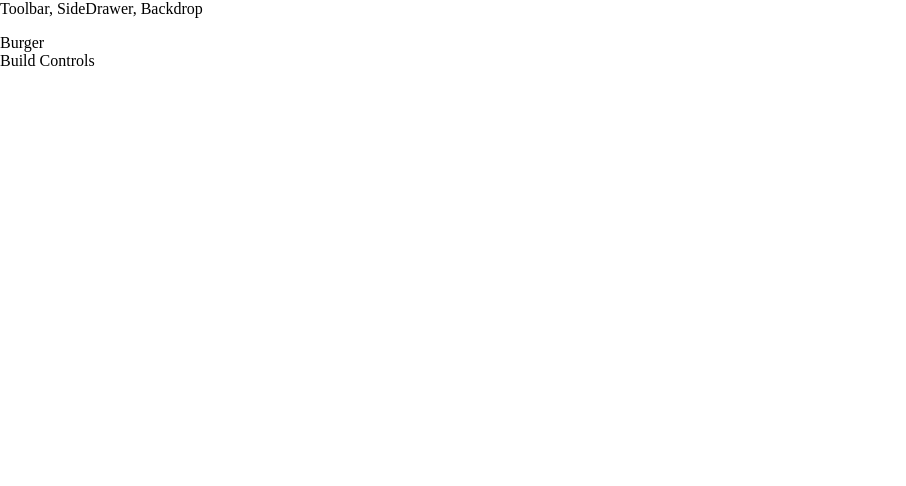
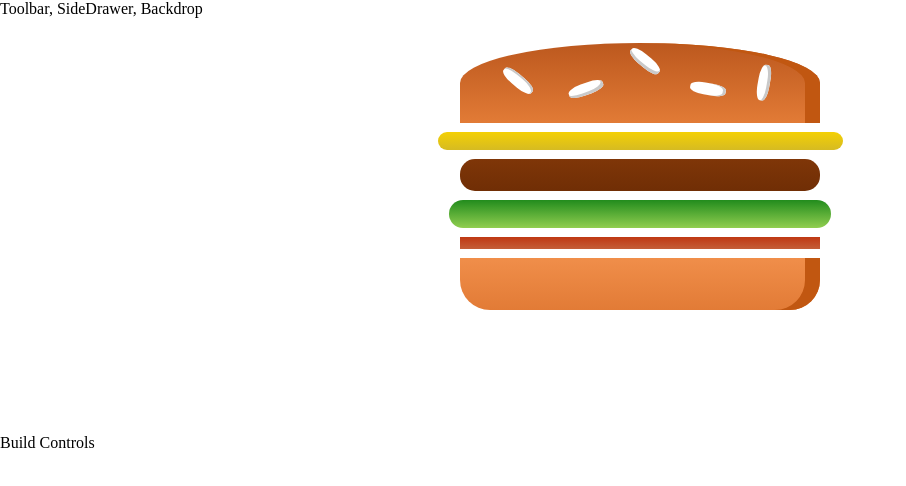
Before and after one commit to aladiha/React-Burger-Builder, a React (Create React App) app: page / in a window 1280 px wide. Shown: the top 486 px of the page, without its empty margins (0-906 px from the left). Built offline with nearby package versions, Linux system fonts and the light colour scheme.

Commit message:
Burger Component

```diff
--- a/src/components/Burger/Burger.js
+++ b/src/components/Burger/Burger.js
@@ -0,0 +1,18 @@
+import React from 'react'
+import classes from './Burger.module.css'
+import BurgerIngredient from './BurgerIngredient/BurgerIngredient'
+
+const burger = (props) => {
+    return (
+        <div className={classes.Burger}>
+            <BurgerIngredient type="bread-top"/>
+            <BurgerIngredient type="cheese"/>
+            <BurgerIngredient type="meat"/>
+            <BurgerIngredient type="salad"/>
+            <BurgerIngredient type= "bacon"/>
+            <BurgerIngredient type="bread-bottom"/>
+        </div>
+    );
+};
+
+export default burger;
--- /dev/null
+++ b/src/components/Burger/Burger.module.css
@@ -0,0 +1,32 @@
+
+.Burger{
+    width: 100%;
+    margin: auto;
+    height: 250px;
+    overflow: scroll;
+    text-align: center;
+    font-weight: bold;
+    font-size: 1.2rem;
+}
+
+@media (min-width: 500px) and (min-height: 401px) {
+    .Burger{
+        width: 350px;
+        height: 350px;
+    }
+}
+
+
+@media (min-width: 1000px) and (min-height: 700px) {
+    .Burger{
+        width: 700px;
+        height: 600px;
+    }
+}
+
+@media (min-width: 500px) and (min-height: 401px) {
+    .Burger{
+        width: 450px;
+        height: 400px;
+    }
+}
--- a/src/components/Burger/BurgerIngredient/BurgerIngredient.js
+++ b/src/components/Burger/BurgerIngredient/BurgerIngredient.js
@@ -6,7 +6,6 @@
 
 const burgerIngredient = ( props ) =>{
     let ingredient = null;
-
 
     switch(props.type){
         case 'bread-bottom':
@@ -39,7 +38,7 @@
     return ingredient;
 };
 
-burgerIngredient.PropTypes = {
+burgerIngredient.propTypes = {
     type: PropTypes.string.isRequired
 };
 
--- a/src/containers/BurgerBuilder/BurgerBuilder.js
+++ b/src/containers/BurgerBuilder/BurgerBuilder.js
@@ -1,5 +1,7 @@
 import React, { Component } from 'react';
-import Aux from '../../hoc/Auxi'
+
+import Aux from '../../hoc/Auxi';
+import Burger from '../../components/Burger/Burger';
 
 class BurgerBuilder extends Component{
 
@@ -18,7 +20,7 @@
 
     return(
         <Aux>
-            <div>Burger</div>
+            <Burger />
             <div>Build Controls</div>
         </Aux>
     );
```
